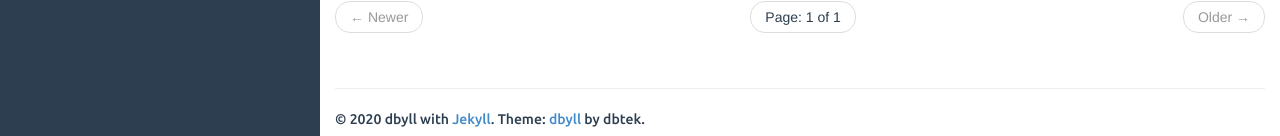
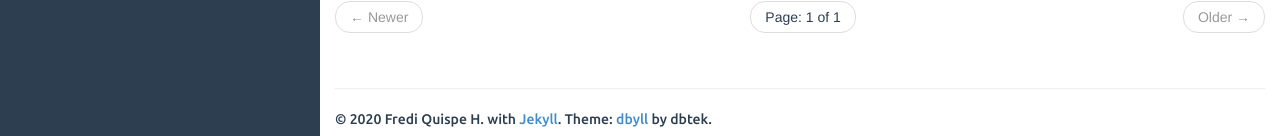
Before and after one commit to fredifqh/fredifqh.github.io, a Jekyll site: the page built from index.html, in a window 1280 px wide and 1206 px high. Shown: the part 1067-1203 px from the top of the window. Built offline with Jekyll 4.4.1, drawn with Linux system fonts in a browser that asks for light colours; the list of posts is cut into pages by our own code.

Commit message:
small change

```diff
--- a/_config.yml
+++ b/_config.yml
@@ -18,8 +18,8 @@ defaults:
 
 description: Stylish Jekyll Theme
 author:
-  name: dbyll
-  email: dbyll@ismaildemirbilek.com
+  name: Fredi Quispe H.
+  email: fredi@gmail.com
   github: dbtek
   twitter: dbtek
   pinterest: asd123
```
